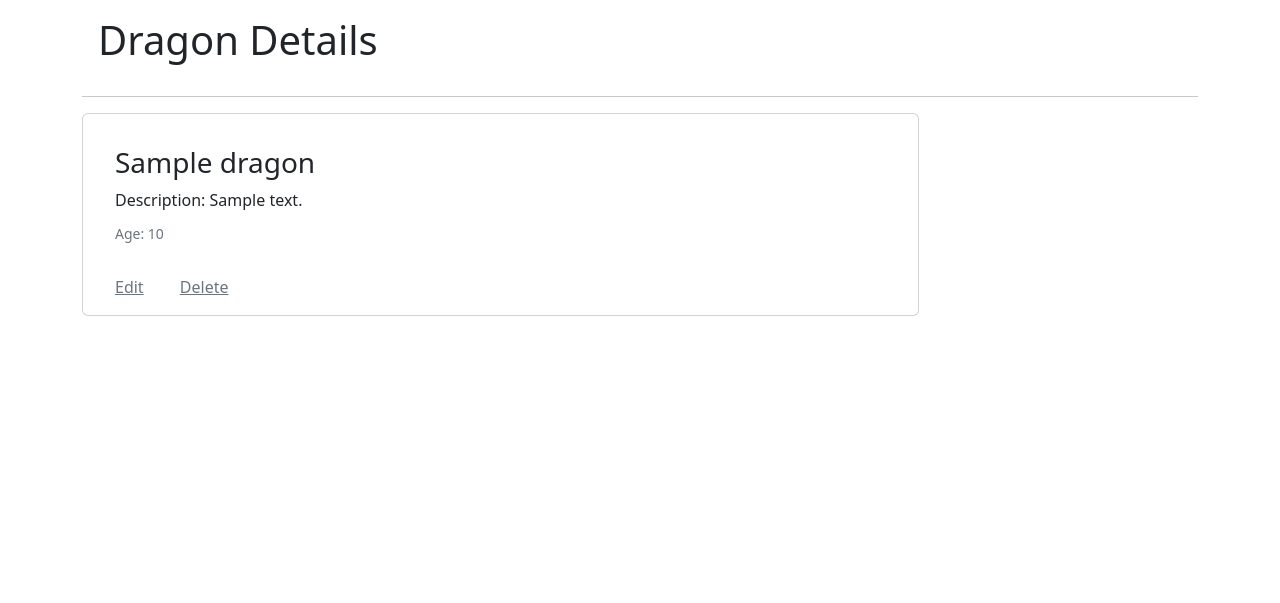
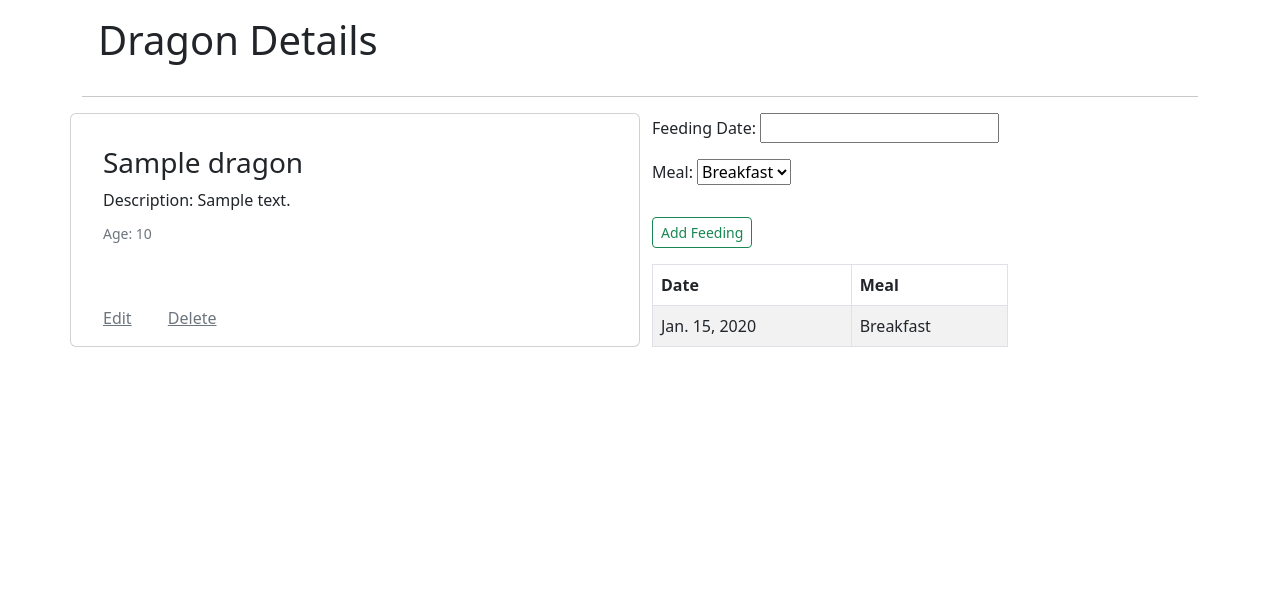
Before and after one commit to bbushraahmedd/dragoncollector, a Django app: page /dragons/1/ in a window 1280 px wide. Shown: the part 72-675 px from the top of the page. Run offline with Django 4.2, Linux system fonts and the light colour scheme; tables that the repository leaves empty hold one stand-in row (values such as "Sample post").

Commit message:
1:M added

```diff
--- /dev/null
+++ b/main_app/forms.py
@@ -0,0 +1,7 @@
+from django.forms import ModelForm
+from .models import Feeding
+
+class FeedingForm(ModelForm):
+  class Meta:
+    model = Feeding
+    fields = ['date', 'meal']
--- a/main_app/models.py
+++ b/main_app/models.py
@@ -34,3 +34,5 @@ class Feeding(models.Model):
 
     def __str__(self):
         return f"{self.get_meal_display()} on {self.date}"
+    class Meta:
+        ordering = ['-date']
--- a/main_app/templates/dragons/detail.html
+++ b/main_app/templates/dragons/detail.html
@@ -4,7 +4,8 @@
   <h1 class="px-3 py-3">Dragon Details</h1>
   <hr>
 
-  <div class="card w-75 mb-3 p-3">
+<div class="row row-col-2">
+  <div class="card w-50 mb-3 p-3">
     <div class="card-body">
       <h3 class="card-title">{{ dragon.name }}</h3>
       <p class="card-text">Description: {{ dragon.description }}</p>
@@ -21,7 +22,31 @@
     </div>
   </div>
 
+  <div class="col-4">
+    <form action="{% url 'add_feeding' dragon.id %}" method="post">
+      {% csrf_token %}
+      {{ feeding_form.as_p }}
+      <input type="submit" class="btn btn-outline-success btn-sm my-3" value="Add Feeding">
+    </form>
+    <table class="table table-striped table-bordered">
+      <thead>
+        <tr><th>Date</th><th>Meal</th></tr>
+      </thead>
+      <tbody>
+        {% for feeding in dragon.feeding_set.all %}
+          <tr>
+            <td>{{feeding.date}}</td>
+            <td>{{feeding.get_meal_display}}</td>
+          </tr>
+        {% endfor %}
+      </tbody>
+    </table>
+  </div>
+</div>
 
+ <script>
+
+ </script>
 
 
 {% endblock %}
--- a/main_app/urls.py
+++ b/main_app/urls.py
@@ -9,4 +9,5 @@ urlpatterns = [
     path('dragons/create/', views.DragonCreate.as_view(), name='dragons_create'),
     path('dragons/<int:pk>/update/', views.DragonUpdate.as_view(), name='dragons_update'),
     path('dragons/<int:pk>/delete/', views.DragonDelete.as_view(), name='dragons_delete'),
+    path('dragons/<int:dragon_id>/add_feeding/', views.add_feeding, name='add_feeding'),
 ]
--- a/main_app/views.py
+++ b/main_app/views.py
@@ -1,7 +1,8 @@
-from django.shortcuts import render
+from django.shortcuts import render, redirect
 from django.http import HttpResponse
 from django.views.generic.edit import CreateView, UpdateView, DeleteView
 from .models import Dragon
+from .forms import FeedingForm
 
 # Create your views here.
 
@@ -17,7 +18,19 @@ def dragons_index(request):
 
 def dragons_detail(request, dragon_id):
   dragon = Dragon.objects.get(id=dragon_id)
-  return render(request, 'dragons/detail.html', {'dragon': dragon})
+  feeding_form = FeedingForm()
+  return render(request, 'dragons/detail.html', {
+    'dragon': dragon,
+    'feeding_form': feeding_form
+    })
+
+def add_feeding(request, dragon_id):
+    form = FeedingForm(request.POST)
+    if form.is_valid():
+        new_feeding = form.save(commit=False)
+        new_feeding.dragon_id = dragon_id
+        new_feeding.save()
+    return redirect('detail', dragon_id=dragon_id)
 
 class DragonCreate(CreateView):
     model = Dragon
```
Also changed, not shown: main_app/migrations/0001_initial.py.
